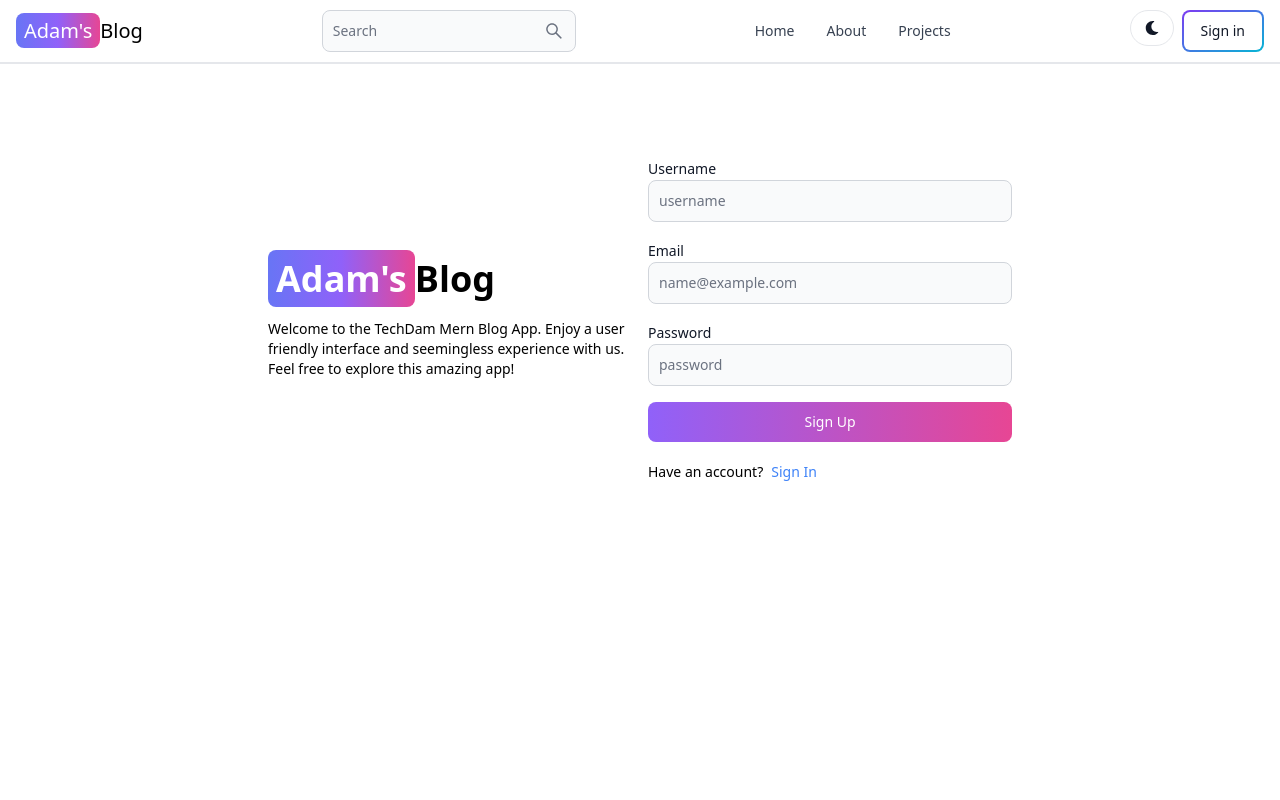
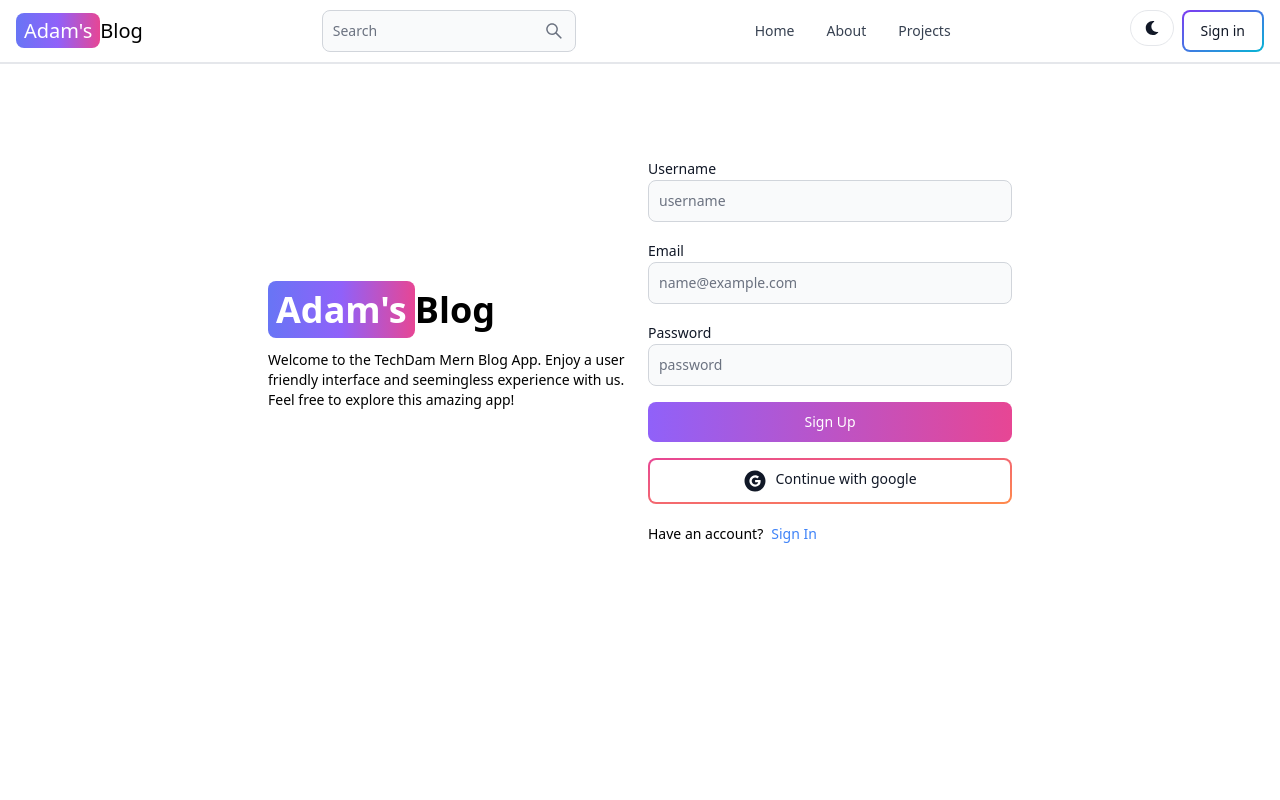
Before and after one commit to amuhammed005/blog-app-mern, a React (Vite) app in the folder client/: page /sign-up in a window 1280 px wide. Shown: the top 800 px of the page. Built offline with nearby package versions, Linux system fonts and the light colour scheme; no server answers.

Commit message:
add google auth to sign up

```diff
--- a/client/src/pages/SignUp.jsx
+++ b/client/src/pages/SignUp.jsx
@@ -1,6 +1,7 @@
 import { Alert, Button, Label, Spinner, TextInput } from "flowbite-react";
 import { useState } from "react";
 import { Link, useNavigate } from "react-router-dom";
+import OAuth from "../components/OAuth";
 
 export default function SignUp() {
   const [formData, setFormData] = useState({});
@@ -101,6 +102,7 @@
                 "Sign Up"
               )}
             </Button>
+            <OAuth />
           </form>
           <div className="flex gap-2 text-sm mt-5">
             <span>Have an account?</span>
```
